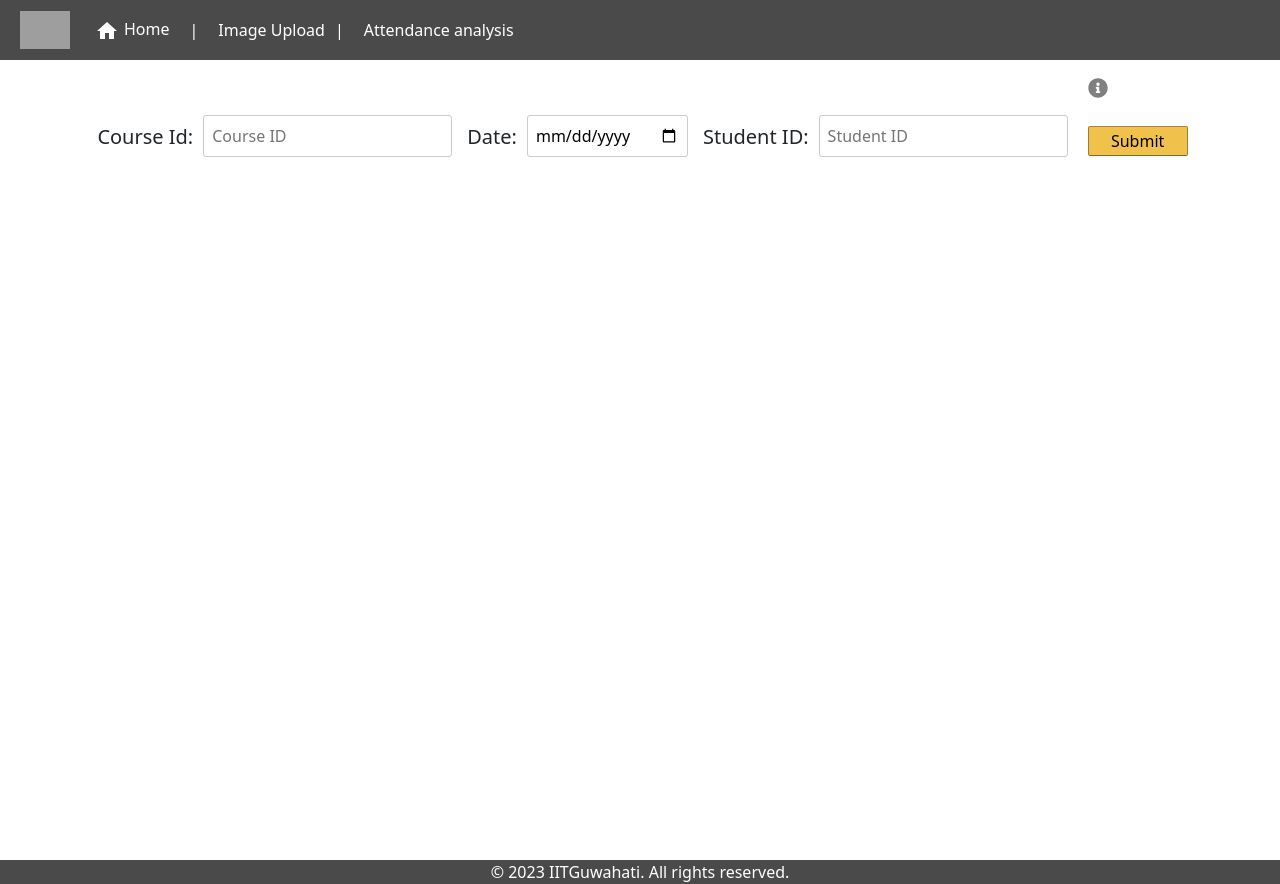
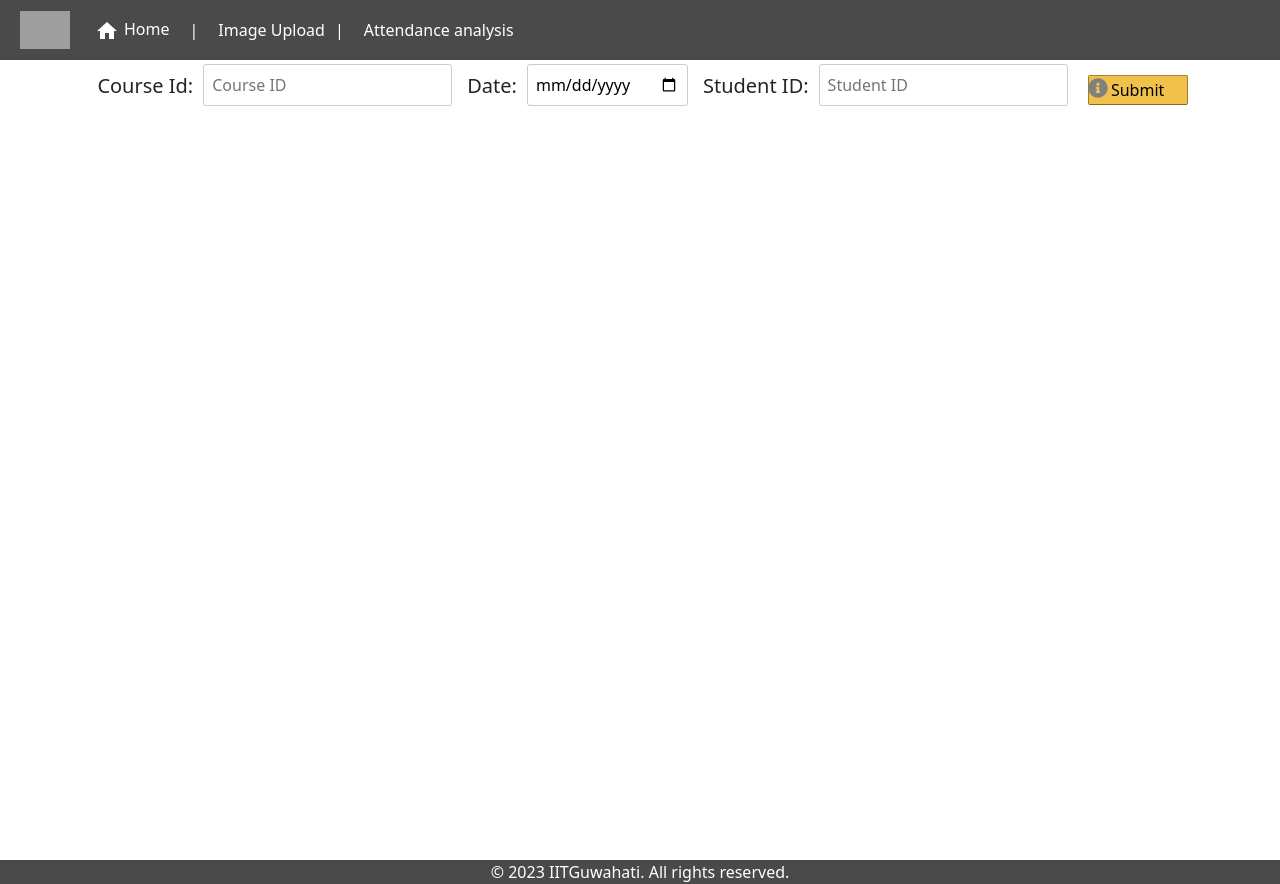
Before and after one commit to venkateshyeturi904/smart_attendance_frontend, a React (Create React App) app: page /Attendance_analysis in a window 1280 px wide. Built offline with nearby package versions, Linux system fonts and the light colour scheme; grey boxes are pictures that could not be loaded.

Commit message:
made css change in analysis-boc

```diff
--- a/src/CSS/analysis.css
+++ b/src/CSS/analysis.css
@@ -11,7 +11,7 @@
   border: 1px solid lightgray; */
   object-fit:contain;
   justify-content: center;
-  margin-top:5%;
+  margin-top:5px;
   background-color: #ffffff;
   height:50px;
   opacity:1;
```
